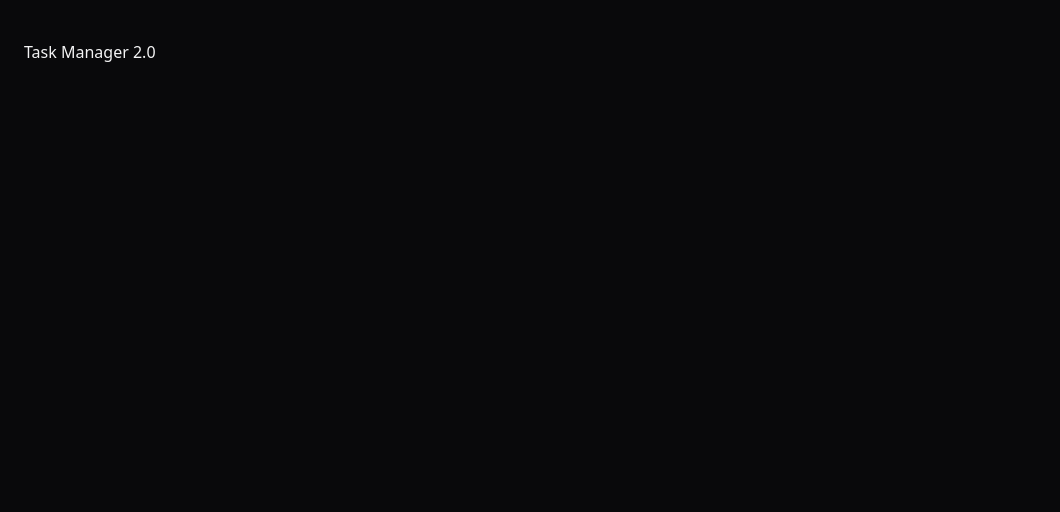
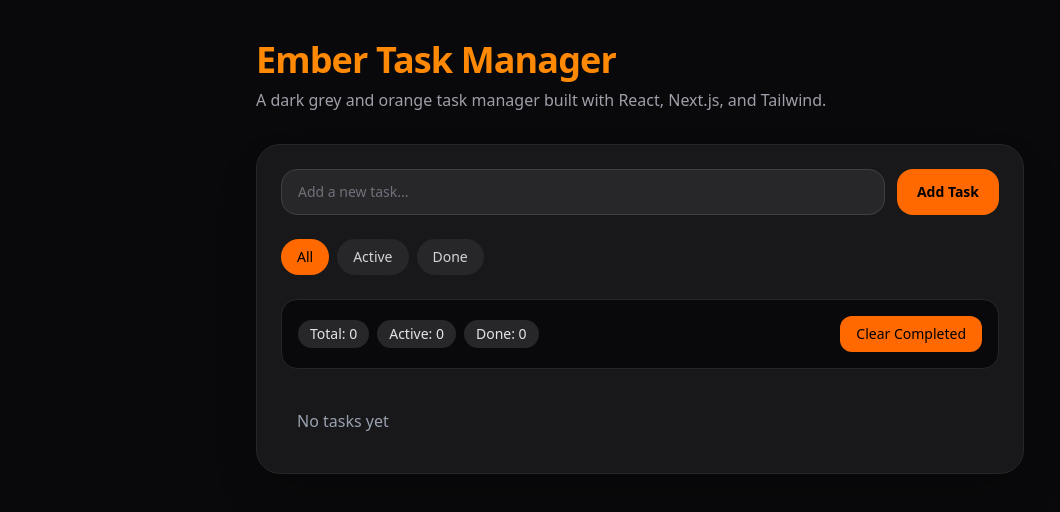
Before and after one commit to Tyler-b-04/task-manager, a Next.js app: page / in a window 1280 px wide. Shown: the top 512 px of the page, without its empty margins (0-1060 px from the left). Built offline with nearby package versions, Linux system fonts and the light colour scheme.

Commit message:
Fully working Ember Task Manager final version

```diff
--- a/app/components/Tasklist.js
+++ b/app/components/Tasklist.js
@@ -1,4 +1,4 @@
-import TaskCard from './TaskCard';
+import TaskCard from './taskcard';
 
 // ==================================================
 // COMPONENT: TaskList
@@ -13,21 +13,12 @@
 // ==================================================
 
 export default function TaskList({ tasks, onToggle, onDelete }) {
-   // This empty-state message gives the user feedback when there
-   // are no tasks to display for the current filter.
   if (tasks.length === 0) {
-    return <p className="text-gray-400 p-4">No tasks yet!</p>;
-  }
-  return (
-      <p className="rounded-2xl border border-dashed border-zinc-700 p-4 text-zinc-400">
-      </p>
-    );
+    return <p className="text-gray-400 p-4">No tasks yet</p>;
   }
 
   return (
     <ul className="space-y-3">
-      {/* map is used to render one TaskCard for each task object.
-          key helps to track list items efficiently between renders. */}
       {tasks.map((task) => (
         <li key={task.id}>
           <TaskCard
@@ -41,3 +32,4 @@
       ))}
     </ul>
   );
+}
--- a/app/globals.css
+++ b/app/globals.css
@@ -6,7 +6,7 @@
   color: #f4f4f5;
 }
 
-/* Keeps layout spacing more predictable across elements. */
+/* Keeps layout spacing more consistent across elements. */
 * {
   box-sizing: border-box;
 }
--- a/app/page.tsx
+++ b/app/page.tsx
@@ -7,10 +7,12 @@
 // PROPS: None
 // ==================================================
 
+import TaskBoard from "./components/TaskBoard";
+
 export default function HomePage() {
   return (
     <main className="min-h-screen bg-zinc-950 text-zinc-100 px-6 py-10">
-      <h1>Task Manager 2.0</h1>
+      <TaskBoard />
     </main>
   );
 }
```
Also changed, not shown: 1 other file (tests, documents, lock files or other folders).
